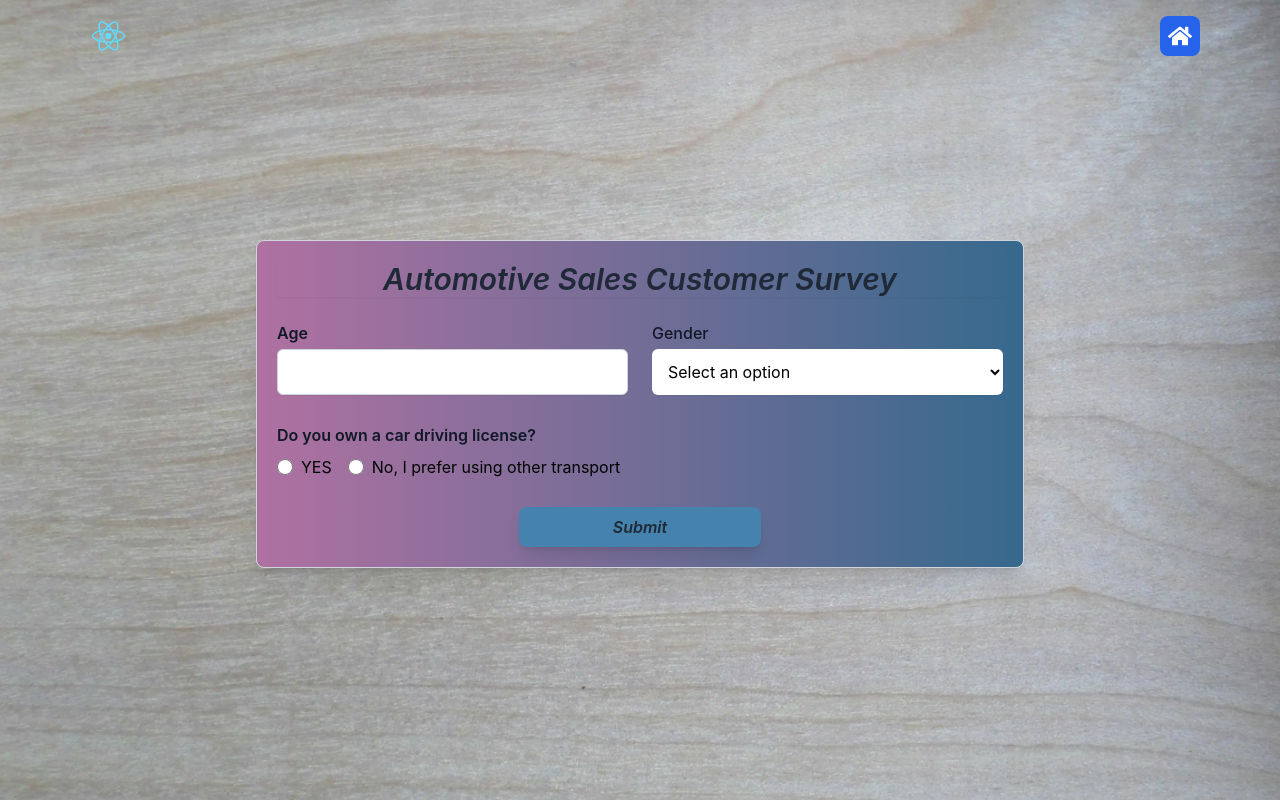
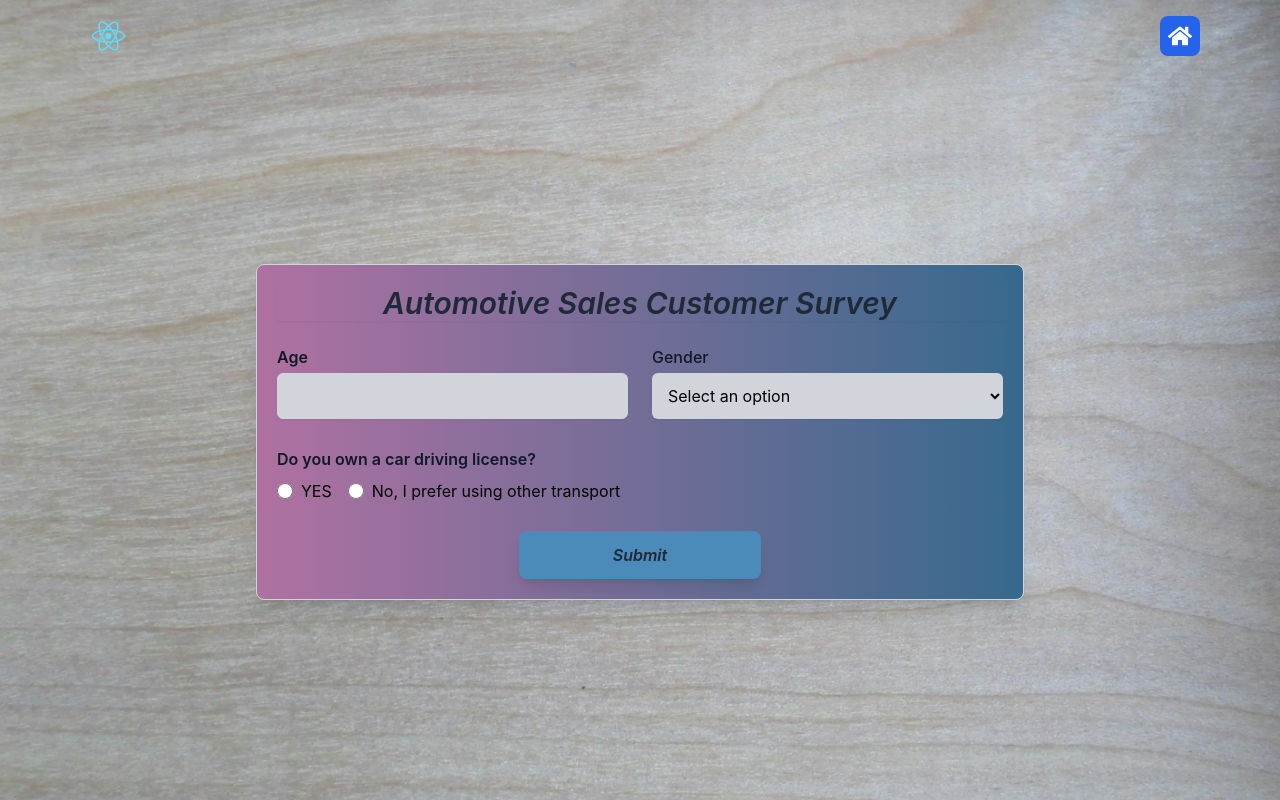
Before and after one commit to duvan-23/Customer-Survey, a React (Create React App) app: page / in a window 1280 px wide. Both pictures are taken after a click on the element "Customer". Built offline with nearby package versions, Linux system fonts and the light colour scheme.

Commit message:
layout changes

```diff
--- a/src/components/Nav/index.tsx
+++ b/src/components/Nav/index.tsx
@@ -8,7 +8,7 @@ const Nav = ()=>{
         <nav className=" p-4 flex justify-between items-center w-full px-20 ">
             <img src={logo} alt="Logo" className="h-10 w-auto" />
             <button
-            className="bg-blue-600 text-white p-2 rounded-lg hover:bg-blue-700 transition duration-200"
+                className="bg-blue-600 text-white p-2 rounded-lg hover:bg-blue-700 hover:scale-105 transition duration-200"
                 onClick={()=>{navigate('/')}}
             >
                 <FaHome className="text-2xl" />
--- a/src/components/SelectOption/index.tsx
+++ b/src/components/SelectOption/index.tsx
@@ -12,7 +12,7 @@ const SelectOption:React.FC<TodoProviderProps> = (props)=> {
                 name={props.input.name}
                 value={props.input.value}
                 onChange={props.onChange}
-                className="mt-1 block w-full p-3 border-gray-300  rounded-md shadow-sm focus:outline-none focus:border-blue-500 bg-white transition duration-200"
+                className="mt-1 block w-full p-3 border-gray-300  rounded-md shadow-sm focus:outline-none focus:border-blue-500 bg-gray-300 transition duration-200"
                 required
             >
                 <option value="">Select an option</option>
--- a/src/pages/Statistics/index.tsx
+++ b/src/pages/Statistics/index.tsx
@@ -25,7 +25,7 @@ const Statistics: React.FC = ()=>{
         >
            <Nav />
             <div className="inset-0 bg-black opacity-30 min-h-full"></div>
-            <div className="relative bg-transparent rounded-lg shadow-xl px-8 pt-2 pb-8 w-[95%] md:w-[90%] lg:w-[90%] mx-auto mt-0 z-10">
+            <div className="relative bg-transparent rounded-lg shadow-xl px-8 pt-2 pb-8 w-[95%] md:w-[91%] lg:w-[91%] mx-auto mt-0 z-10">
                 <h2 className="text-5xl font-semibold text-gray-800 text-center mb-10 italic shadow-sm">Statistics Overview</h2>
 
                 <div className="grid grid-cols-1 sm:grid-cols-2 lg:grid-cols-3 gap-6">
@@ -46,22 +46,22 @@ const Statistics: React.FC = ()=>{
                     </div>
 
                     <div className="bg-gray-100 rounded-lg p-4 shadow-md">
-                        <h3 className="font-semibold mb-2 text-center">Customers target</h3>
+                        <h3 className="font-semibold mb-5 text-center">Customers target</h3>
                         <Pie data={chartData.tagertCustomers} options={optionsPie(' customers')} />
                     </div>
 
                     <div className="bg-gray-100 rounded-lg p-4 shadow-md">
-                        <h3 className="font-semibold mb-2 text-center">Group representation</h3>
+                        <h3 className="font-semibold mb-5 text-center">Group representation</h3>
                         <PolarArea data={chartData.groupPercentage} options={optionsPolarArea}  />
                     </div>
 
                     <div className="bg-gray-100 rounded-lg p-4 shadow-md">
-                        <h3 className="font-semibold mb-2 text-center">The percentage of targetables that care about fuel emissions</h3>
+                        <h3 className="font-semibold mb-5 text-center">The percentage of targetables that care about fuel emissions</h3>
                         <Pie data={chartData.fuelEmissionsConcern} options={optionsPie('%')} />
                     </div>
 
                     <div className="bg-gray-100 rounded-lg p-4 shadow-md">
-                        <h3 className="font-semibold mb-2 text-center">
+                        <h3 className="font-semibold mb-5 text-center">
                             The percentage of targetables that picked FWD or “I don’t know” for drivetrain
                         </h3>
                         <Pie data={chartData.drivetrain} options={optionsPie('%')} />
--- a/src/pages/Survey/index.tsx
+++ b/src/pages/Survey/index.tsx
@@ -30,13 +30,13 @@ const Survey: React.FC = ()=>{
                     backgroundRepeat: 'no-repeat',
                 }}
             >
-                <div className="w-full fixed top-0 left-0 z-10">
+                <div className="w-full fixed top-0 left-0">
                 <Nav />
                 </div>
                 <div className="inset-0 bg-black opacity-30 min-h-full"></div>
                 <div
                     className="relative bg-gradient-to-r from-[#af71a1] to-[#36698d]
-                    shadow-xl rounded-lg p-5 border border-gray-300 w-11/12 md:w-9/12 lg:w-3/5 mx-auto mt-2 z-10"
+                    shadow-xl rounded-lg p-5 border border-gray-300 w-11/12 md:w-9/12 lg:w-3/5 mx-auto mt-16 z-10"
                 >
                     <h2 className="text-3xl font-semibold text-gray-800 text-center mb-6 italic  shadow-sm">
                         Automotive Sales Customer Survey
@@ -53,7 +53,7 @@ const Survey: React.FC = ()=>{
                                 onBlur={handleBlur}
                                 className="mt-1 block w-full p-2.5 border border-gray-300
                                     rounded-md shadow-sm focus:outline-none focus:border-blue-500
-                                    bg-white transition duration-200"
+                                    bg-gray-300 transition duration-200"
                                 required
                                 autoComplete="off"
                             />
@@ -120,7 +120,7 @@ const Survey: React.FC = ()=>{
                                     onChange={handleChange}
                                     className="mt-1 block w-full p-2.5 border border-gray-300
                                         rounded-md shadow-sm focus:outline-none focus:border-blue-500
-                                        bg-white transition duration-200"
+                                        bg-gray-300 transition duration-200"
                                     required
                                 />
                             </div>
@@ -142,7 +142,7 @@ const Survey: React.FC = ()=>{
                                     onChange={handleChange}
                                     className="mt-1 block w-full p-2.5 border border-gray-300
                                         rounded-md shadow-sm focus:outline-none focus:border-blue-500
-                                        bg-white transition duration-200"
+                                        bg-gray-300 transition duration-200"
                                     placeholder="Model name"
                                     autoComplete="off"
                                     required
@@ -158,7 +158,7 @@ const Survey: React.FC = ()=>{
                         <div className="col-span-full w-full flex justify-center">
                             <button
                                 type="submit"
-                                className="w-1/3 bg-[#4582ad] text-gray-800 py-2
+                                className="w-1/3 bg-[#4a8bba] text-gray-800 py-3
                                     rounded-lg shadow-lg hover:bg-[#ad51a4] transform
                                     hover:scale-105 transition duration-200 font-semibold italic"
                                 >
```
Lines whose indentation alone changed are shown as unchanged.
